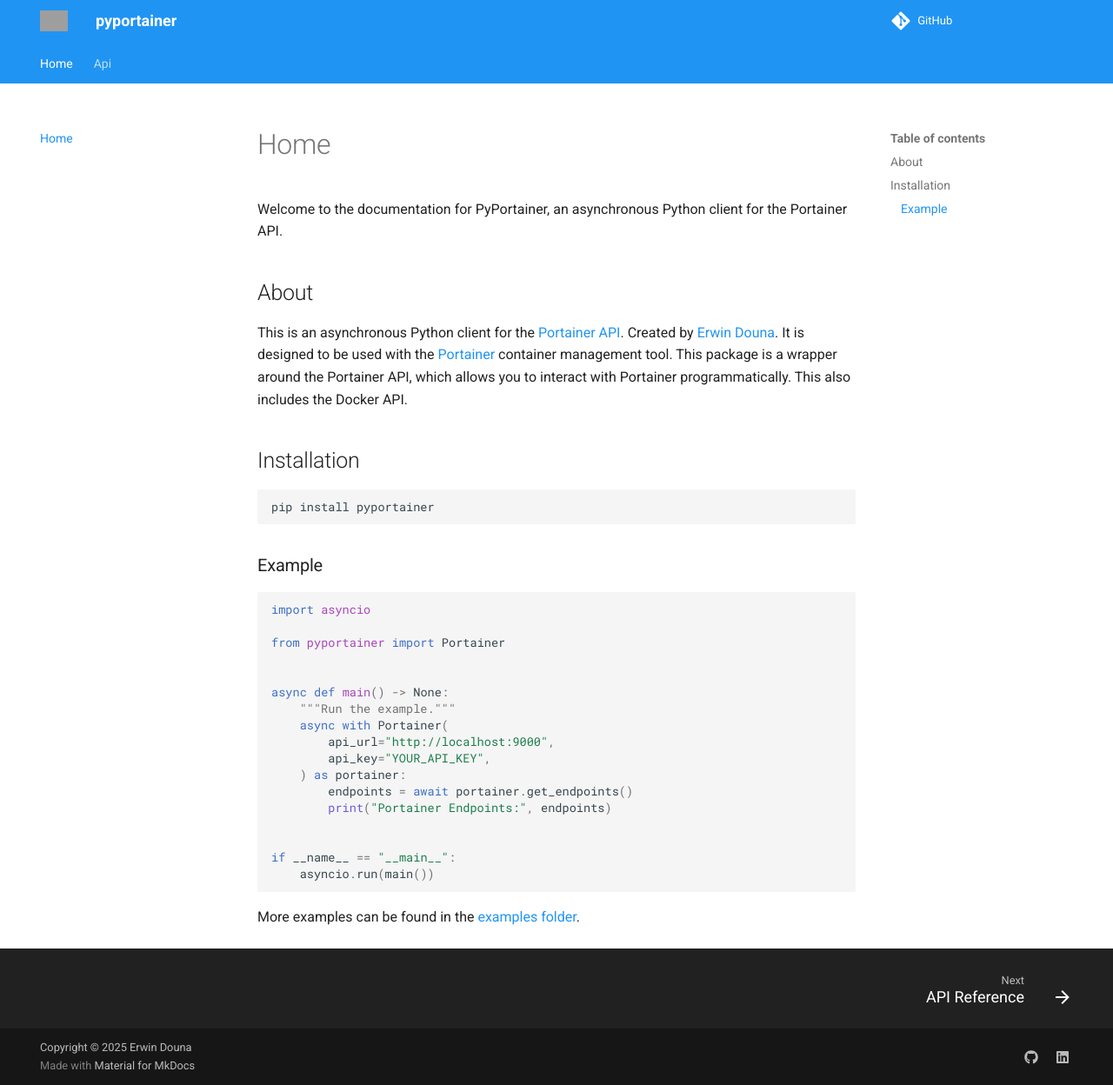
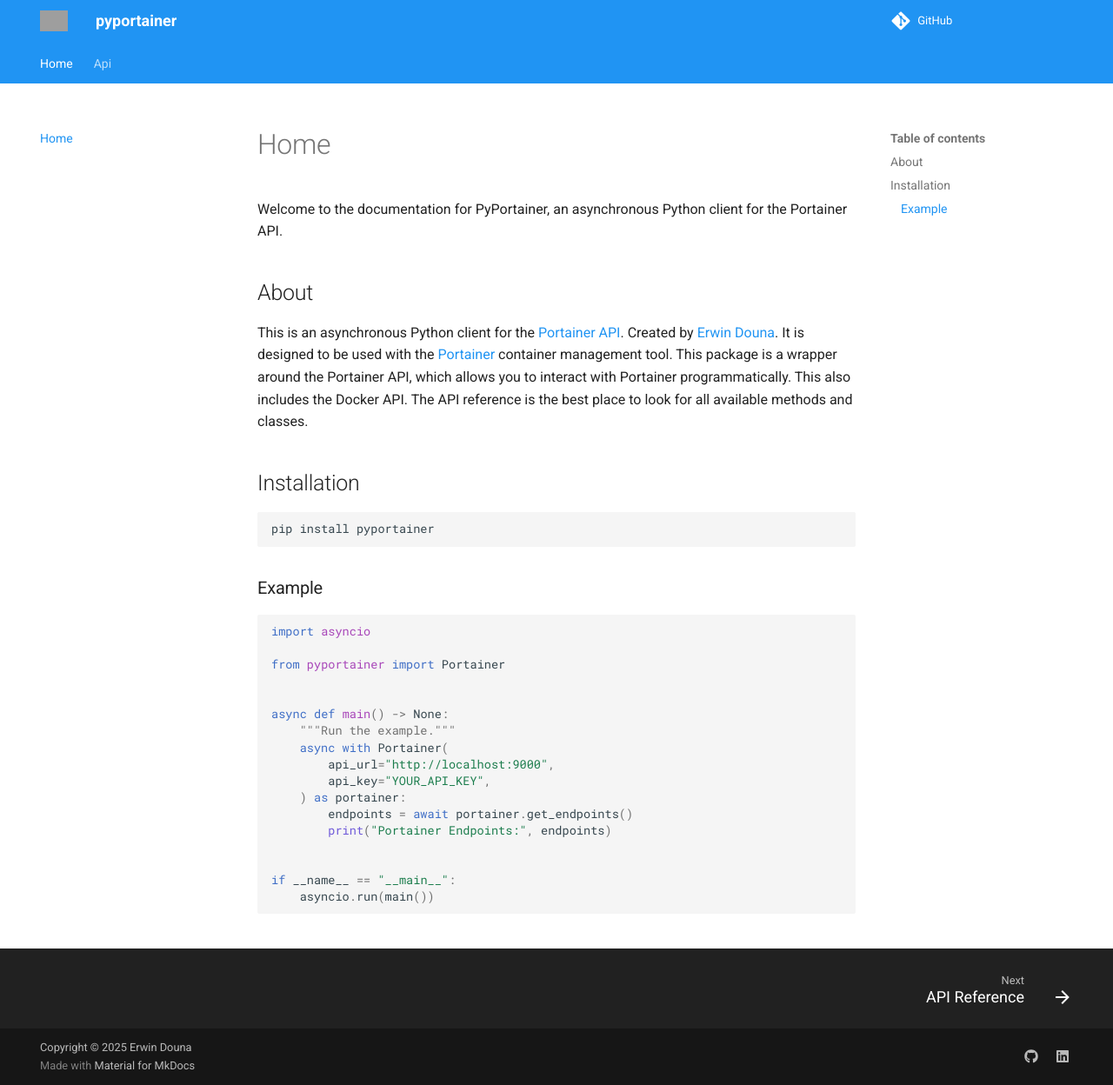
Before and after one commit to erwindouna/pyportainer, an MkDocs documentation site: the page built from docs/index.md, in a window 1280 px wide and 1248 px high. Shown: the whole window at 87% size. Built offline with MkDocs 1.6.1 and Material for MkDocs 9.7.7, drawn with Linux system fonts in a browser that asks for light colours; comment, search, counter and statistics services are not loaded; grey boxes are pictures that could not be loaded.

````diff
--- a/docs/index.md
+++ b/docs/index.md
@@ -5,6 +5,7 @@
 ## About
 This is an asynchronous Python client for the [Portainer API](https://docs.portainer.io/api-docs/). Created by [Erwin Douna](https://github.com/erwindouna). It is designed to be used with the [Portainer](https://www.portainer.io/) container management tool.
 This package is a wrapper around the Portainer API, which allows you to interact with Portainer programmatically. This also includes the Docker API.
+The API reference is the best place to look for all available methods and classes.
 
 ## Installation
 
@@ -33,5 +34,3 @@
 if __name__ == "__main__":
     asyncio.run(main())
 ```
-
-More examples can be found in the [examples folder](./examples/).
````
